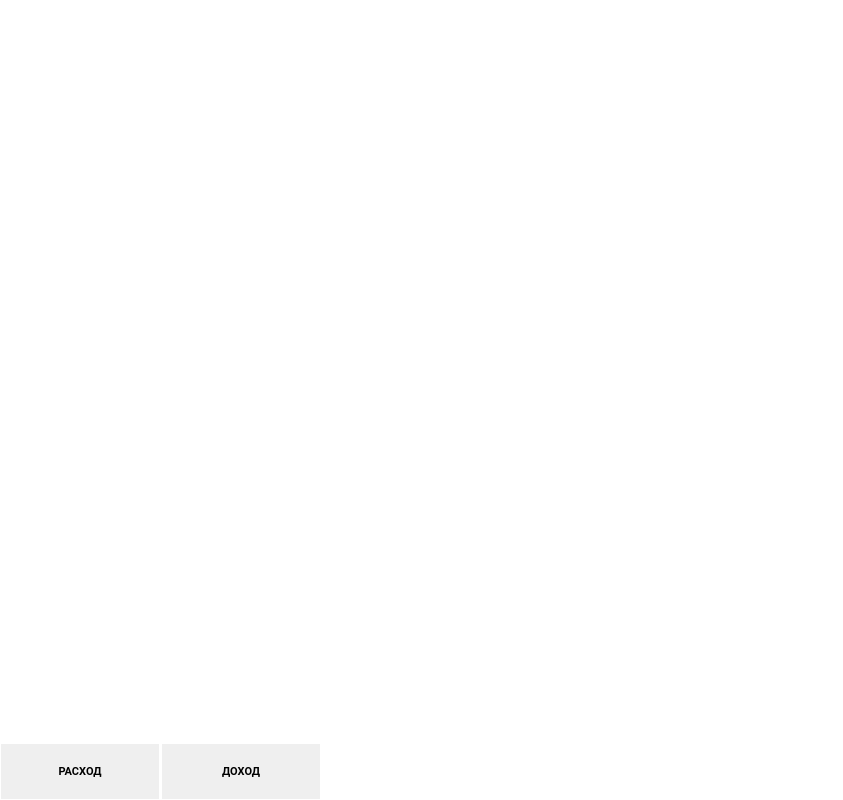
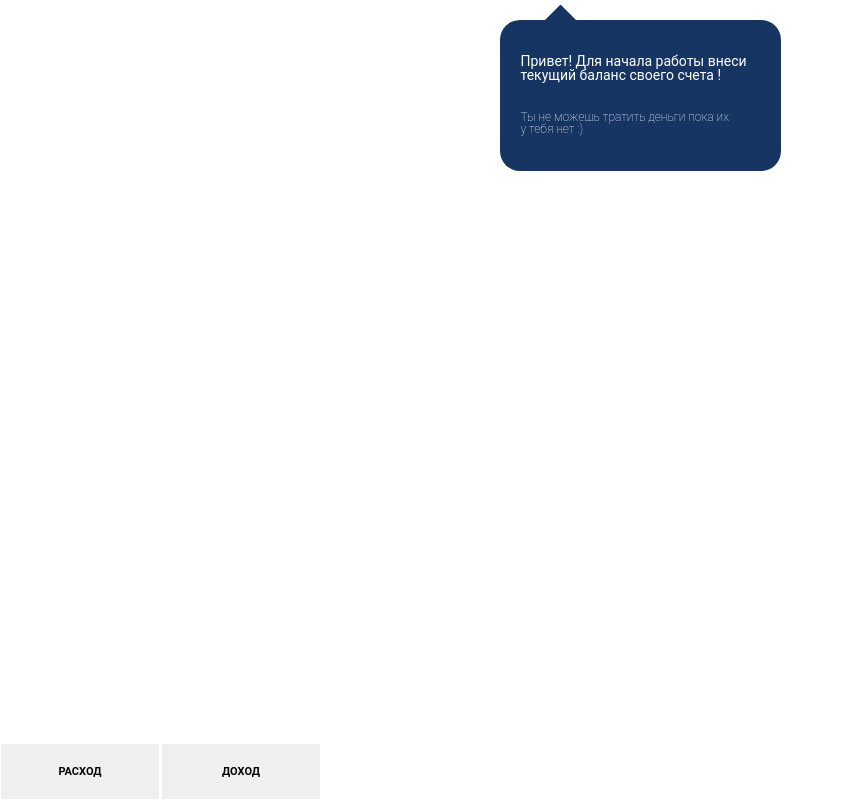
Before and after one commit to cabbageRolls/Kapusta, a React (Create React App) app: page / in a window 1280 px wide. Shown: the whole page, without its empty margins (0-843 px from the left). Built offline with nearby package versions, Linux system fonts and the light colour scheme.

Commit message:
add WelcomeNotification component

```diff
--- a/src/components/App.jsx
+++ b/src/components/App.jsx
@@ -1,5 +1,6 @@
 import React from 'react';
 import AdditionalButton from './AdditionalButton/AdditionalButton';
+import WelcomeNotification from './WelcomeNotification/WelcomeNotification';
 import '../CSS/normilize.css';
 import '../CSS/index.css';
 
@@ -7,6 +8,7 @@ function App() {
   return (
     <div>
       <AdditionalButton />
+      <WelcomeNotification />
     </div>
   );
 }
--- /dev/null
+++ b/src/components/WelcomeNotification/WelcomeNotification.jsx
@@ -0,0 +1,20 @@
+import React from 'react';
+import styles from './WelcomeNotification.module.css';
+
+const WelcomeNotification = () => {
+  return (
+    <div className={styles.containerNotification}>
+      <div className={styles.notification}>
+        <p className={styles.notificationPartOne}>
+          Привет! Для начала работы внеси текущий баланс своего счета !
+        </p>
+        <p className={styles.notificationPartTwo}>
+          Ты не можешь тратить деньги пока их у тебя нет :)
+        </p>
+        <span class={styles.triangle}></span>
+      </div>
+    </div>
+  );
+};
+
+export default WelcomeNotification;
--- /dev/null
+++ b/src/components/WelcomeNotification/WelcomeNotification.module.css
@@ -0,0 +1,51 @@
+.containerNotification {
+  padding-top: 20px;
+}
+
+.notification {
+  position: relative;
+  z-index: 999;
+  display: flex;
+  flex-direction: column;
+  justify-content: flex-start;
+  align-items: flex-start;
+  width: 281px;
+  height: 151px;
+  text-align: center;
+  font-family: 'Roboto';
+  padding: 34px 0 33px 21px;
+  background-color: #173563;
+  color: white;
+  border-radius: 20px;
+  margin: 0 auto;
+}
+
+.triangle {
+  display: block;
+  width: 31px;
+  height: 31px;
+  border: 15px solid transparent;
+  position: absolute;
+  border-bottom-color: #173563;
+  top: -31px;
+  left: 45px;
+}
+
+.notificationPartOne {
+  width: 238px;
+  height: 37px;
+  font-family: 'Roboto';
+  font-size: 14px;
+  font-weight: normal;
+  margin-bottom: 20px;
+  text-align: left;
+}
+
+.notificationPartTwo {
+  width: 212px;
+  height: 27px;
+  font-family: 'Roboto';
+  font-size: 12px;
+  font-weight: lighter;
+  text-align: left;
+}
```
